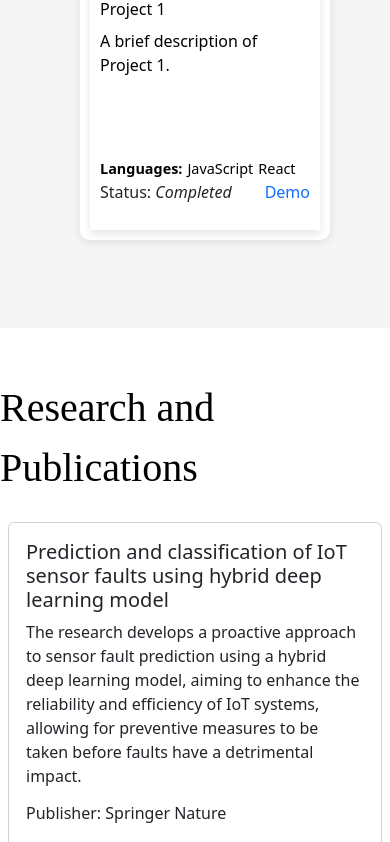
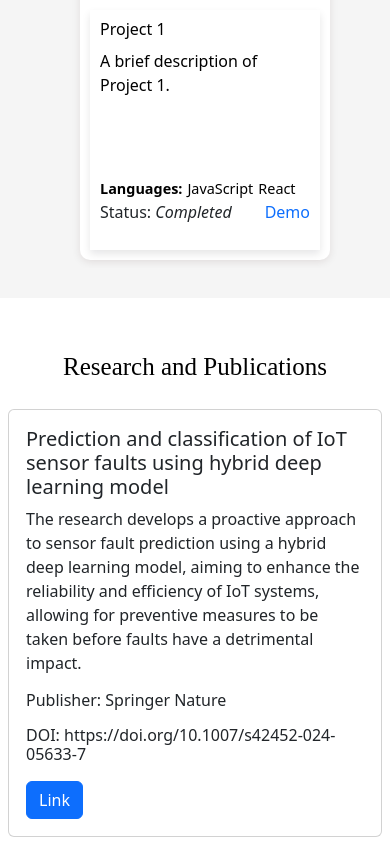
Before and after one commit to adisu-mulu/portfolio, a React (Create React App) app: page / in a window 390 px wide. Shown: the part 3524-4366 px from the top of the page. Built offline with nearby package versions, Linux system fonts and the light colour scheme.

Commit message:
updated max-width: 720 for home-publications-heading

```diff
--- a/src/App.css
+++ b/src/App.css
@@ -312,6 +312,9 @@ margin-bottom: 10px;
   .home-projects-heading{
     font-size: 25px;
   }
+  .home-publications-heading{
+    font-size: 25px;
+  }
   .home-contact-heading {
     padding-top: 30px;
     font-size: 35px;
--- a/src/components/projects/projects.css
+++ b/src/components/projects/projects.css
@@ -95,9 +95,7 @@
   }
 }
 @media screen and (max-width: 720px) {
-  .projects-section {
-   padding: 80px 25px 50px 25px;
-  }
+
   .project-card {
     display: flex;
     flex-direction: column;
```
